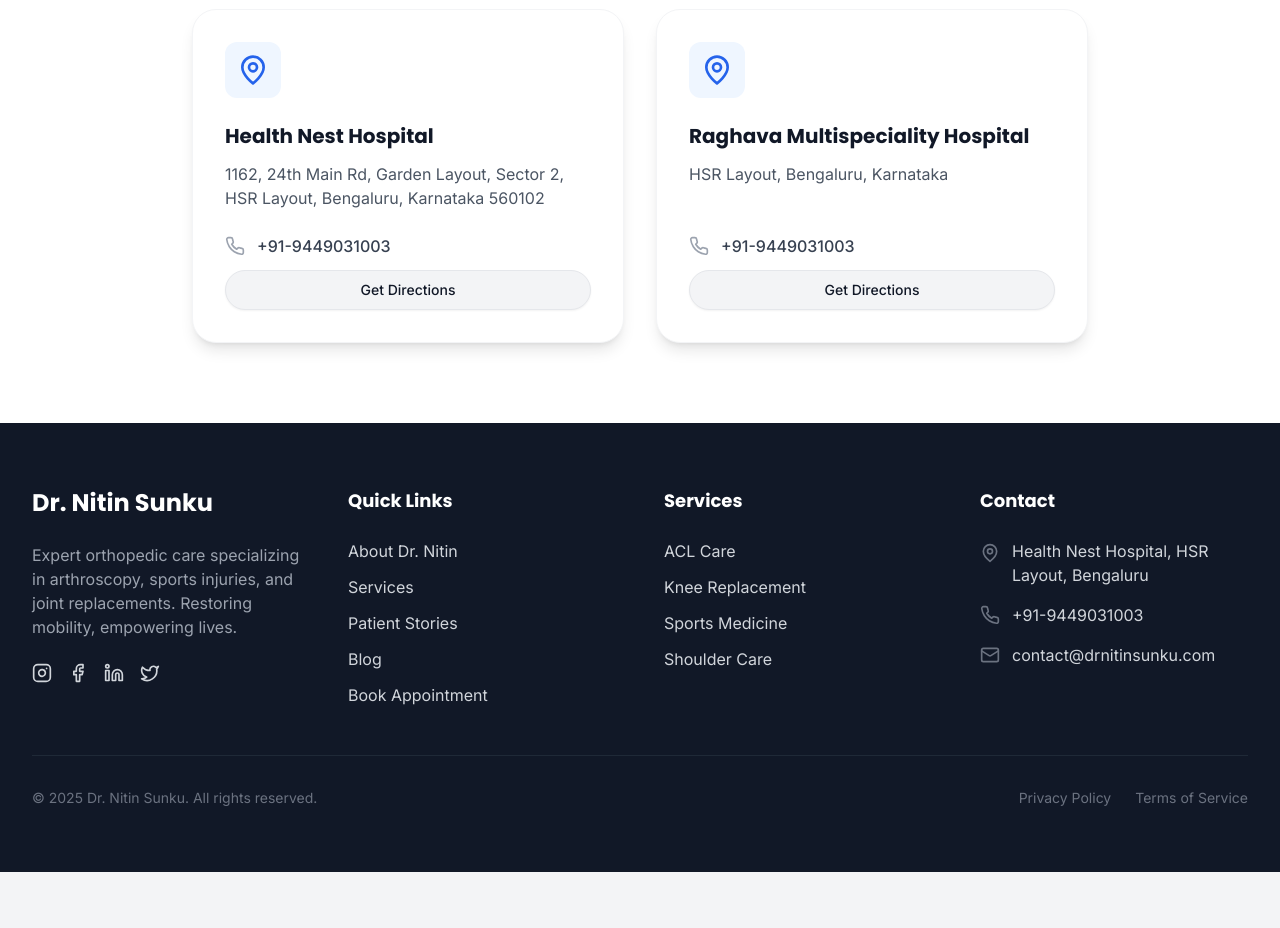
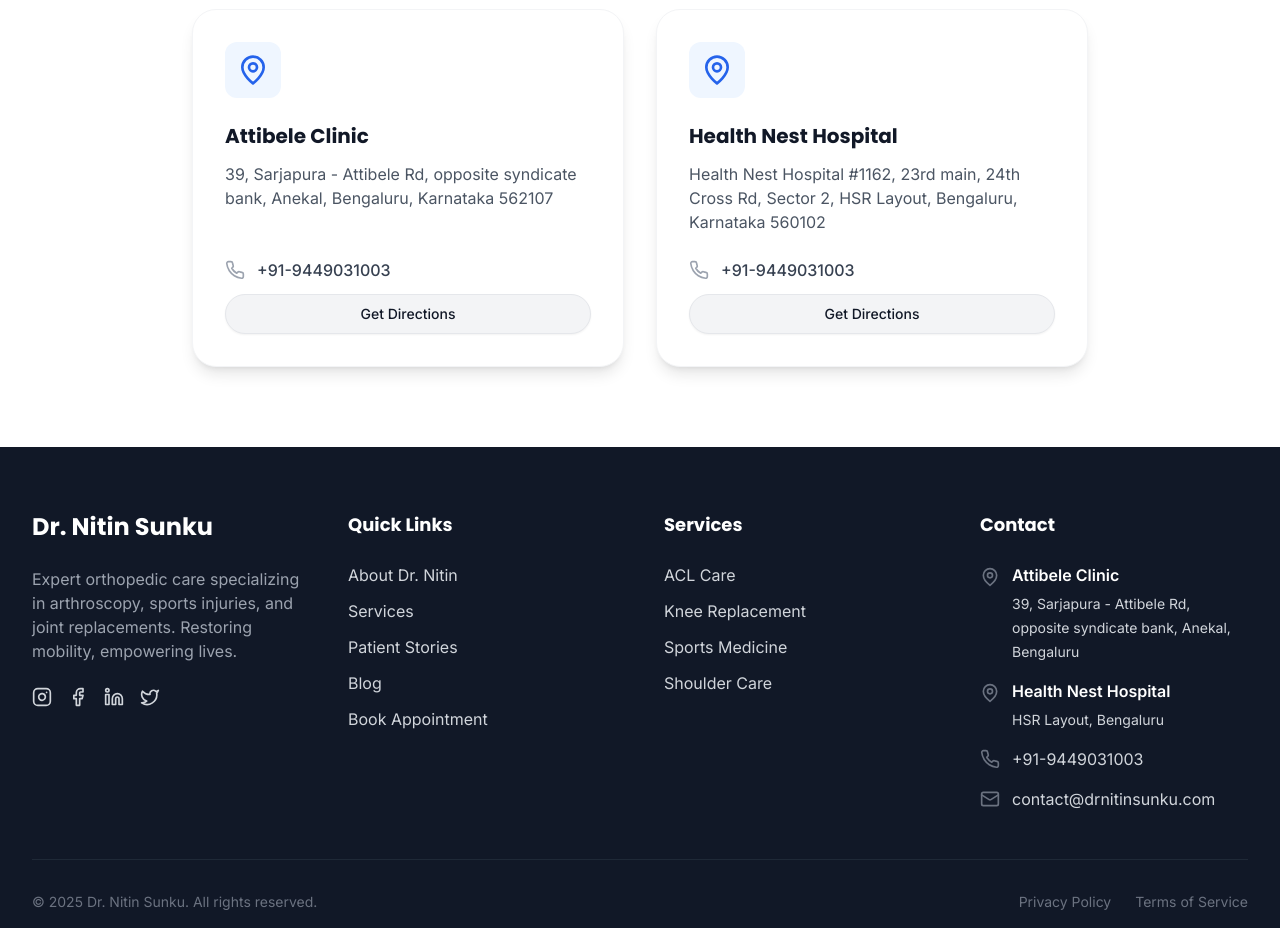
Before and after one commit to adonisarun123/dr-nitin, a Next.js app: page / in a window 1280 px wide. Shown: the part 3560-4488 px from the top of the page. Before the commit the page ends 4432 px from the top, so only its background shows below. Built offline with nearby package versions, Linux system fonts and the light colour scheme.

Commit message:
Add both clinic addresses (Attibele & HSR Layout) to all address sections

```diff
--- a/app/contact/page.tsx
+++ b/app/contact/page.tsx
@@ -40,8 +40,17 @@
                                         <MapPin className="h-6 w-6 text-primary" />
                                     </div>
                                     <div>
+                                        <strong className="block text-gray-900 mb-1">Attibele Clinic</strong>
+                                        <p className="text-gray-600">39, Sarjapura - Attibele Rd, opposite syndicate bank, Anekal, Bengaluru, Karnataka 562107</p>
+                                    </div>
+                                </li>
+                                <li className="flex items-start gap-4">
+                                    <div className="bg-blue-50 p-3 rounded-xl shrink-0">
+                                        <MapPin className="h-6 w-6 text-primary" />
+                                    </div>
+                                    <div>
                                         <strong className="block text-gray-900 mb-1">Health Nest Hospital</strong>
-                                        <p className="text-gray-600">1162, 24th Main Rd, Garden Layout, Sector 2, HSR Layout, Bengaluru, Karnataka 560102</p>
+                                        <p className="text-gray-600">Health Nest Hospital #1162, 23rd main, 24th Cross Rd, Sector 2, HSR Layout, Bengaluru, Karnataka 560102</p>
                                     </div>
                                 </li>
                                 <li className="flex items-center gap-4">
--- a/components/layout/footer.tsx
+++ b/components/layout/footer.tsx
@@ -45,7 +45,17 @@
                         <ul className="space-y-4">
                             <li className="flex items-start gap-3">
                                 <MapPin className="h-5 w-5 text-gray-500 shrink-0 mt-1" />
-                                <span>Health Nest Hospital, HSR Layout, Bengaluru</span>
+                                <div>
+                                    <p className="font-semibold text-white mb-1">Attibele Clinic</p>
+                                    <span className="text-sm">39, Sarjapura - Attibele Rd, opposite syndicate bank, Anekal, Bengaluru</span>
+                                </div>
+                            </li>
+                            <li className="flex items-start gap-3">
+                                <MapPin className="h-5 w-5 text-gray-500 shrink-0 mt-1" />
+                                <div>
+                                    <p className="font-semibold text-white mb-1">Health Nest Hospital</p>
+                                    <span className="text-sm">HSR Layout, Bengaluru</span>
+                                </div>
                             </li>
                             <li className="flex items-center gap-3">
                                 <Phone className="h-5 w-5 text-gray-500" />
--- a/components/sections/locations.tsx
+++ b/components/sections/locations.tsx
@@ -3,14 +3,14 @@
 
 const locations = [
     {
-        name: "Health Nest Hospital",
-        address: "1162, 24th Main Rd, Garden Layout, Sector 2, HSR Layout, Bengaluru, Karnataka 560102",
+        name: "Attibele Clinic",
+        address: "39, Sarjapura - Attibele Rd, opposite syndicate bank, Anekal, Bengaluru, Karnataka 562107",
         phone: "+91-9449031003",
         mapLink: "https://goo.gl/maps/placeholder", // Update with real link
     },
     {
-        name: "Raghava Multispeciality Hospital",
-        address: "HSR Layout, Bengaluru, Karnataka", // Detailed address needed
+        name: "Health Nest Hospital",
+        address: "Health Nest Hospital #1162, 23rd main, 24th Cross Rd, Sector 2, HSR Layout, Bengaluru, Karnataka 560102",
         phone: "+91-9449031003",
         mapLink: "https://goo.gl/maps/placeholder",
     }
```
